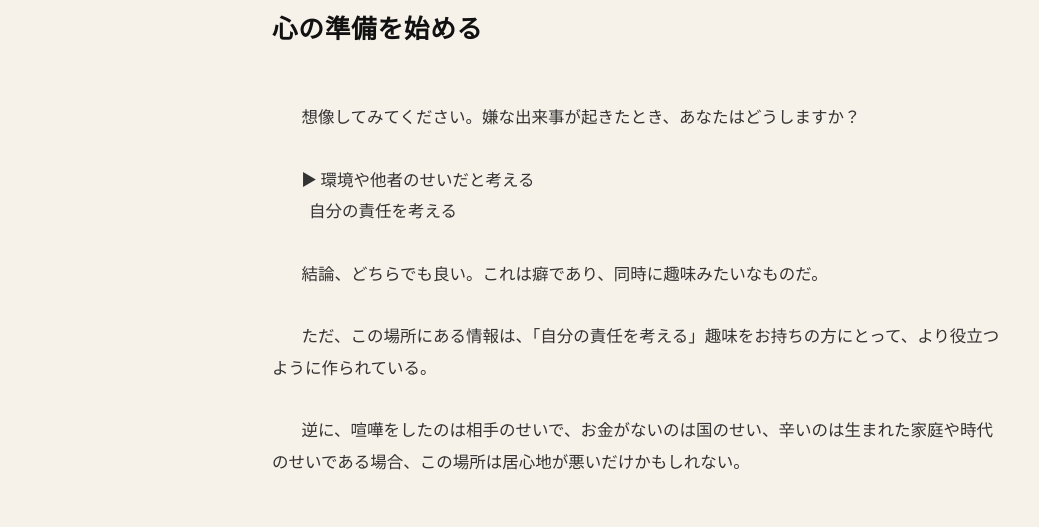
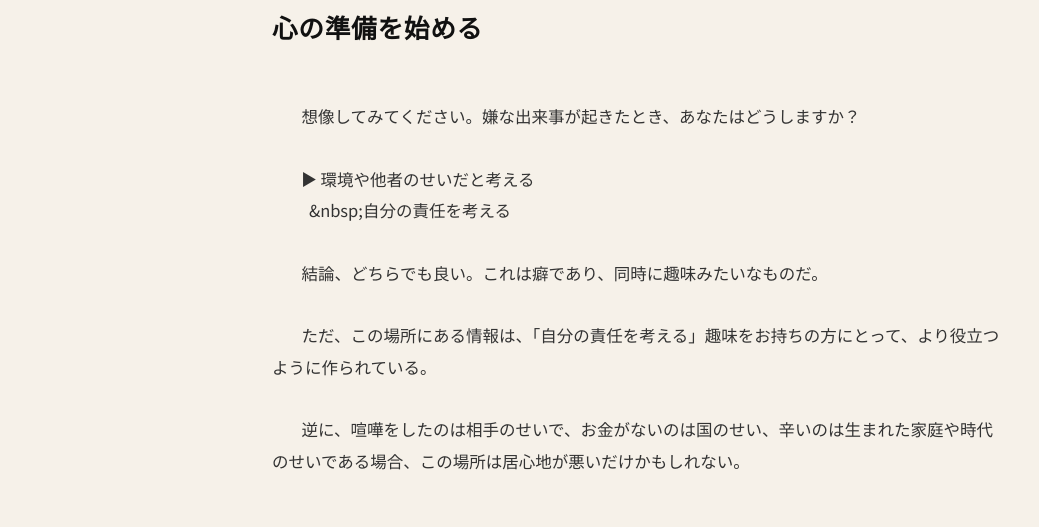
Before and after one commit to hiracoh/watashihertz, a Next.js app: page /guide/second in a window 1280 px wide. Shown: the part 154-681 px from the top of the page, without its empty margins (0-1039 px from the left). Built offline with nearby package versions, Linux system fonts and the light colour scheme; a web font is replaced by a local one.

Commit message:
Update page.js

```diff
--- a/app/guide/second/page.js
+++ b/app/guide/second/page.js
@@ -19,7 +19,7 @@ export default function GuideSecond() {
         想像してみてください。嫌な出来事が起きたとき、あなたはどうしますか？
 
         ▶︎ 環境や他者のせいだと考える
-          自分の責任を考える
+          &nbsp;自分の責任を考える
 
         結論、どちらでも良い。これは癖であり、同時に趣味みたいなものだ。
 
```
